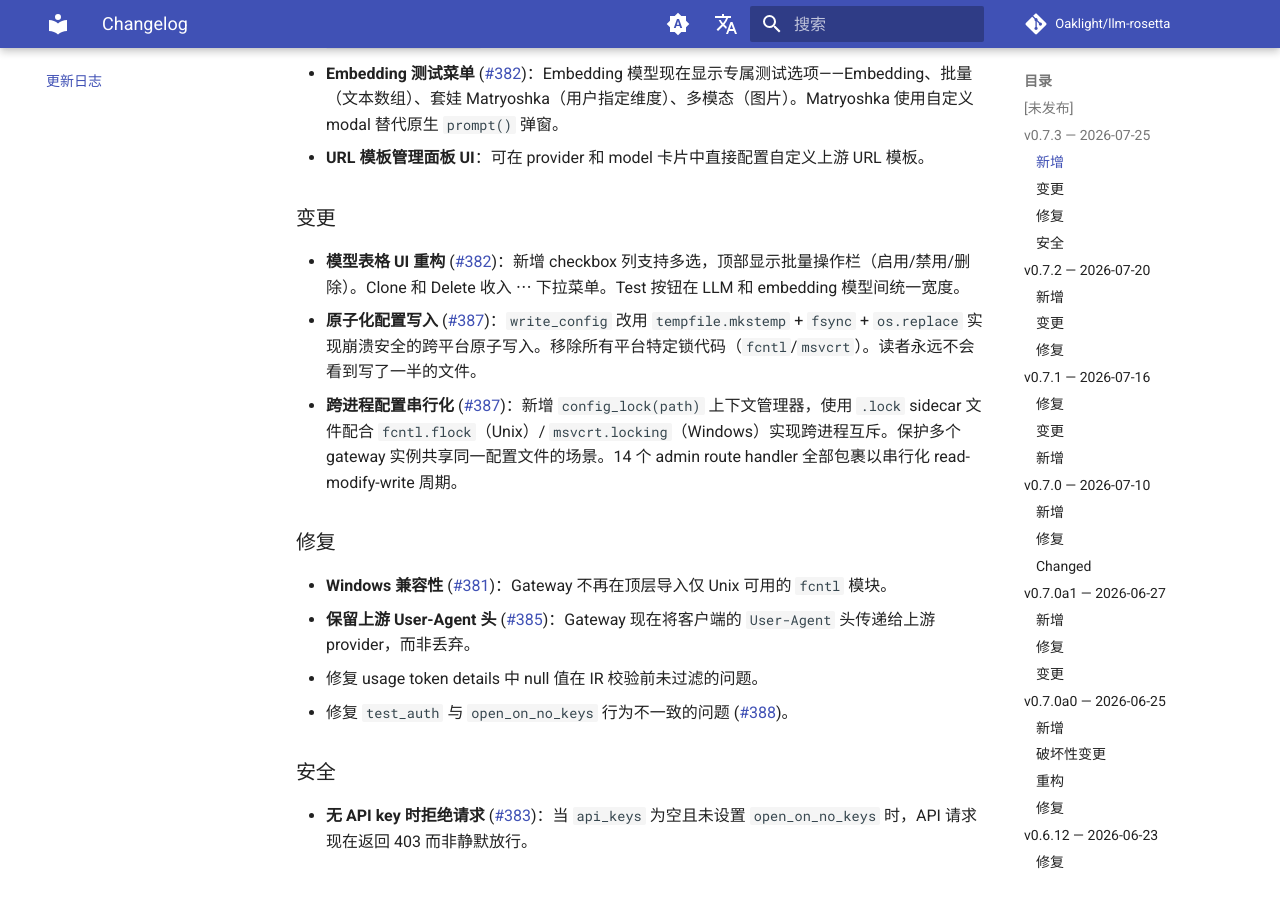
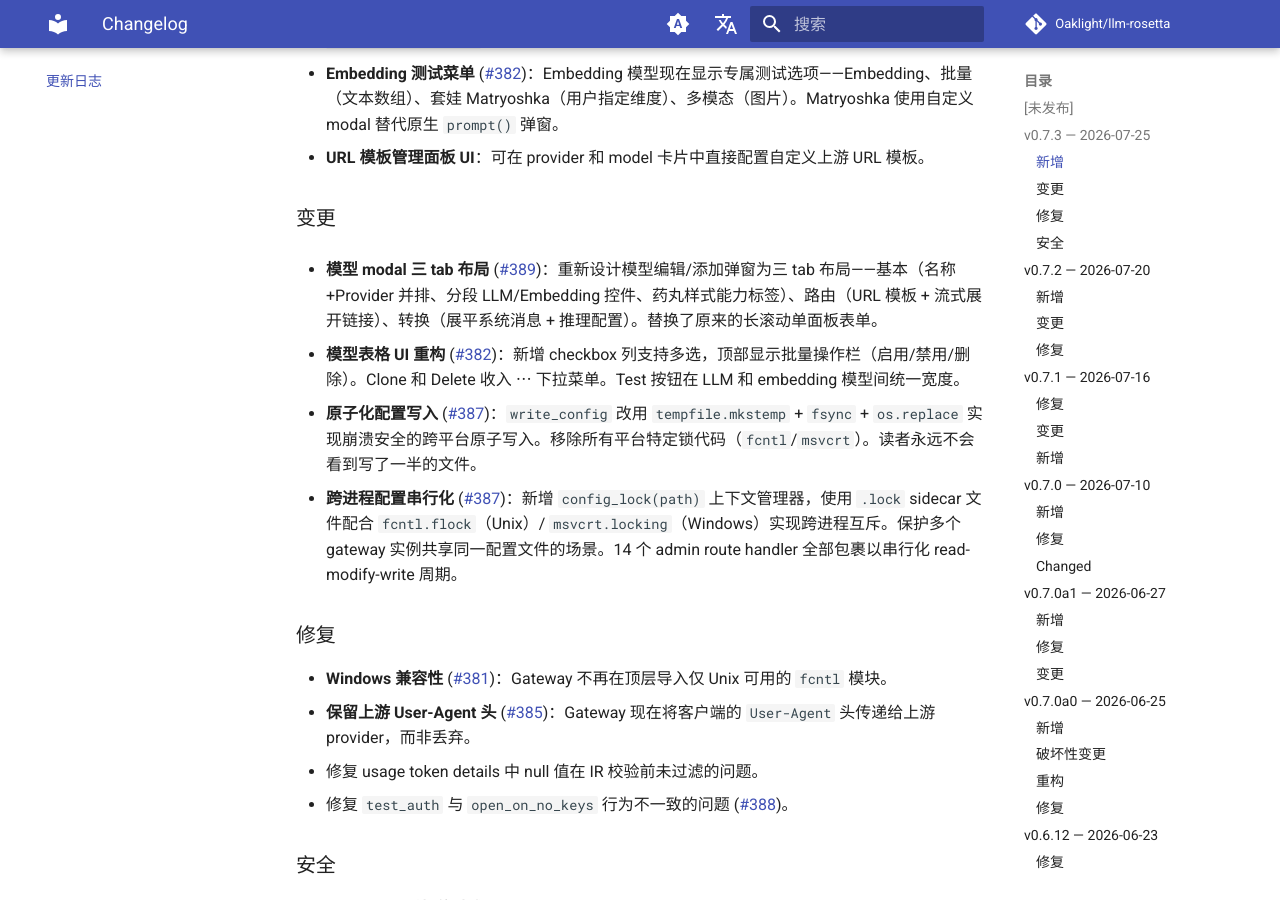
Before and after one commit to Oaklight/llm-rosetta, an MkDocs documentation site: the page built from docs/changelog.md, in a window 1280 px wide and 900 px high, scrolled down 515 px. Built offline with MkDocs 1.6.1 and Material for MkDocs 9.7.7, drawn with Linux system fonts in a browser that asks for light colours; comment, search, counter and statistics services are not loaded.

Commit message:
docs: add model modal tab layout to unreleased changelog

```diff
--- a/docs/changelog.md
+++ b/docs/changelog.md
@@ -17,6 +17,8 @@ All notable changes to LLM-Rosetta are documented here. This project follows [Ke
 - **URL 模板管理面板 UI**：可在 provider 和 model 卡片中直接配置自定义上游 URL 模板。
 
 ### 变更
+
+- **模型 modal 三 tab 布局** ([#389](https://github.com/Oaklight/llm-rosetta/pull/389))：重新设计模型编辑/添加弹窗为三 tab 布局——基本（名称+Provider 并排、分段 LLM/Embedding 控件、药丸样式能力标签）、路由（URL 模板 + 流式展开链接）、转换（展平系统消息 + 推理配置）。替换了原来的长滚动单面板表单。
 
 - **模型表格 UI 重构** ([#382](https://github.com/Oaklight/llm-rosetta/pull/382))：新增 checkbox 列支持多选，顶部显示批量操作栏（启用/禁用/删除）。Clone 和 Delete 收入 ⋯ 下拉菜单。Test 按钮在 LLM 和 embedding 模型间统一宽度。
 - **原子化配置写入** ([#387](https://github.com/Oaklight/llm-rosetta/pull/387))：`write_config` 改用 `tempfile.mkstemp` + `fsync` + `os.replace` 实现崩溃安全的跨平台原子写入。移除所有平台特定锁代码（`fcntl`/`msvcrt`）。读者永远不会看到写了一半的文件。
```
